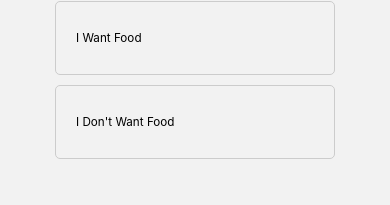
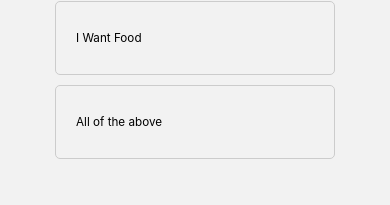
Before and after one commit to studentocsbMatvei/KennyAppOCSB2024, a React Native app in the folder DeliveryApp/: screen /OrdersPage in a window 390 px wide. Shown: the part 478-683 px from the top of the page. Built offline with nearby package versions, Linux system fonts and the light colour scheme.

Commit message:
orderspage

```diff
--- a/DeliveryApp/pages/OrdersPage.js
+++ b/DeliveryApp/pages/OrdersPage.js
@@ -23,7 +23,7 @@ export default function OrderScreen({navigation}) {
       </Pressable>
 
       <Pressable style={styles.buttonStyle} onPress={() => navigation.navigate('LastPage')}>
-        <Text style={styles.buttonText}>I Don't Want Food</Text>
+        <Text style={styles.buttonText}>All of the above</Text>
       </Pressable>
 
       <Pressable style={styles.backButton} onPress={() => navigation.goBack()}>
```
